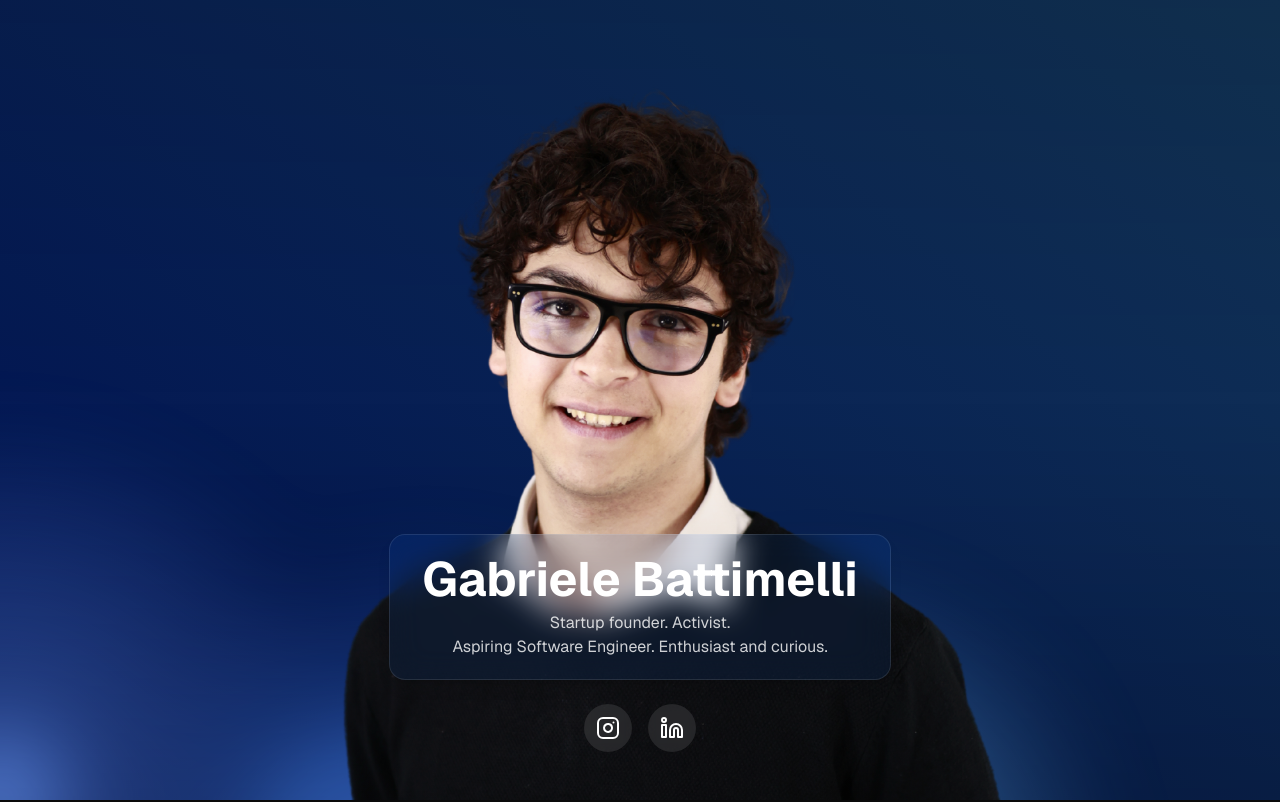
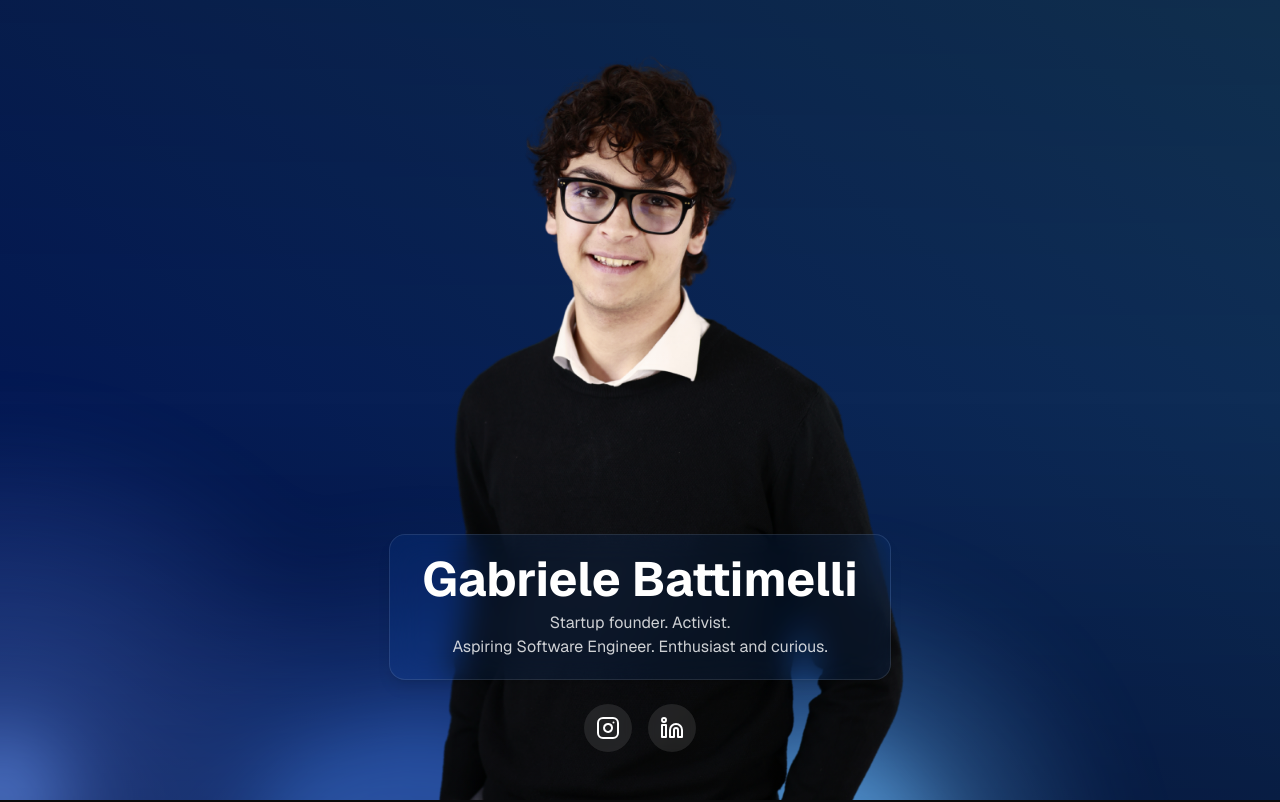
Before and after one commit to Gabrielebattimelli/portfolio, a Next.js app: page / in a window 1280 px wide. Shown: the top 802 px of the page. Built offline with nearby package versions, Linux system fonts and the light colour scheme.

Commit message:
Update hero-section.tsx

```diff
--- a/app/components/hero-section.tsx
+++ b/app/components/hero-section.tsx
@@ -33,7 +33,7 @@ export default function HeroSection() {
                         src="/gabriele.png"
                         alt="Gabriele Battimelli"
                         fill
-                        className="object-cover object-top"
+                        className="object-contain object-bottom"
                         priority
                     />
                     {/* Overlay for better text readability */}
```
